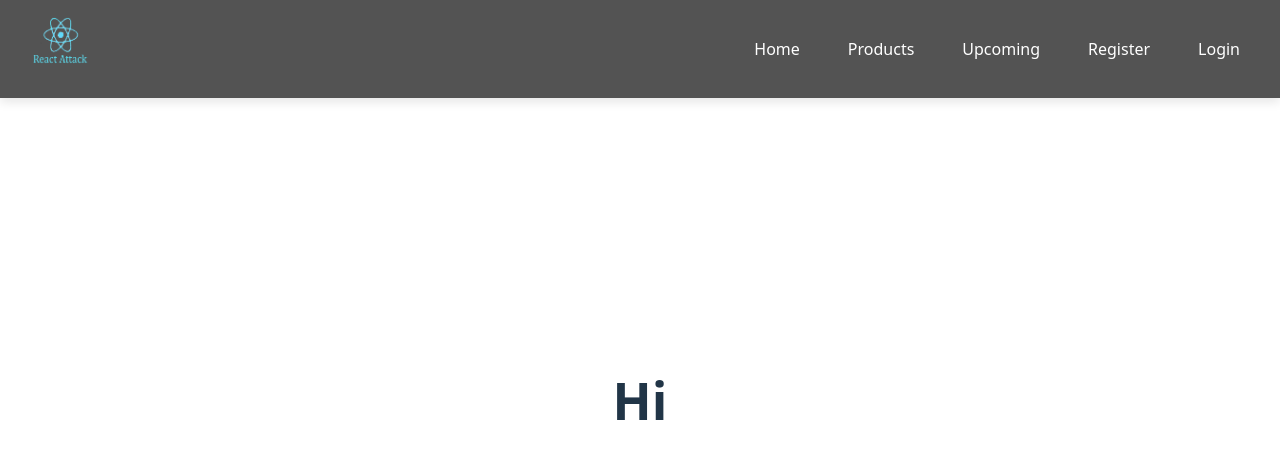
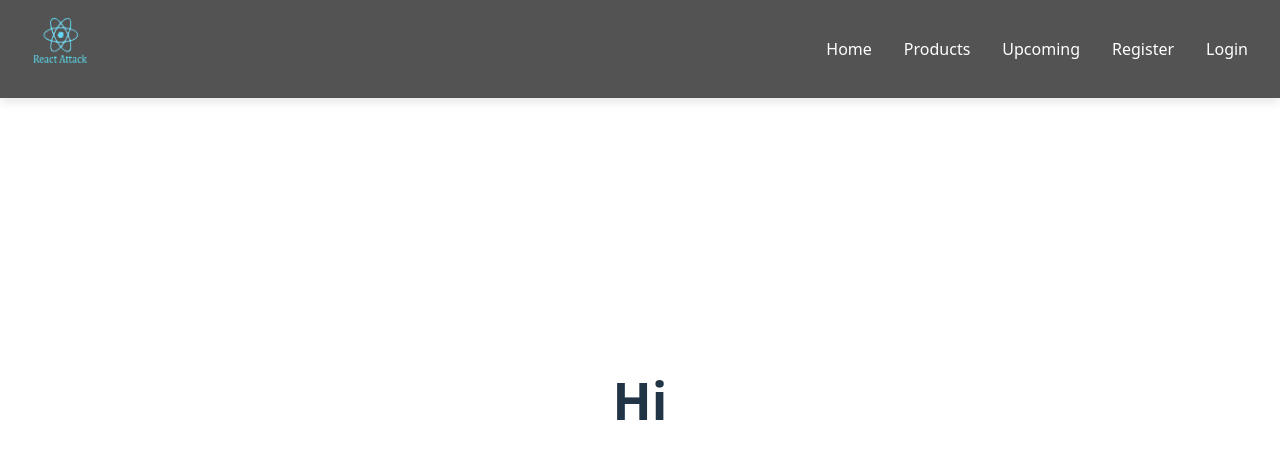
Before and after one commit to CGTFINAL/final-project, a React (Vite) app: page / in a window 1280 px wide. Shown: the top 458 px of the page. Built offline with nearby package versions, Linux system fonts and the light colour scheme.

Commit message:
more navbar fixes :(

```diff
--- a/src/styles/navbar.module.css
+++ b/src/styles/navbar.module.css
@@ -37,15 +37,18 @@
 	margin-left: 2rem;
 }
 
+.navItem:hover {
+	color: #1071b6 !important;
+}
+
 .navLink {
 	color: var(--text-light);
 	text-decoration: none;
 	font-size: 1rem;
 	font-weight: 500;
 	position: relative;
-	padding: 0.5rem;
 	transition: color 0.3s ease;
-	z-index: -1;
+	padding: 0.9rem 0;
 }
 
 .navLink:hover {
```
